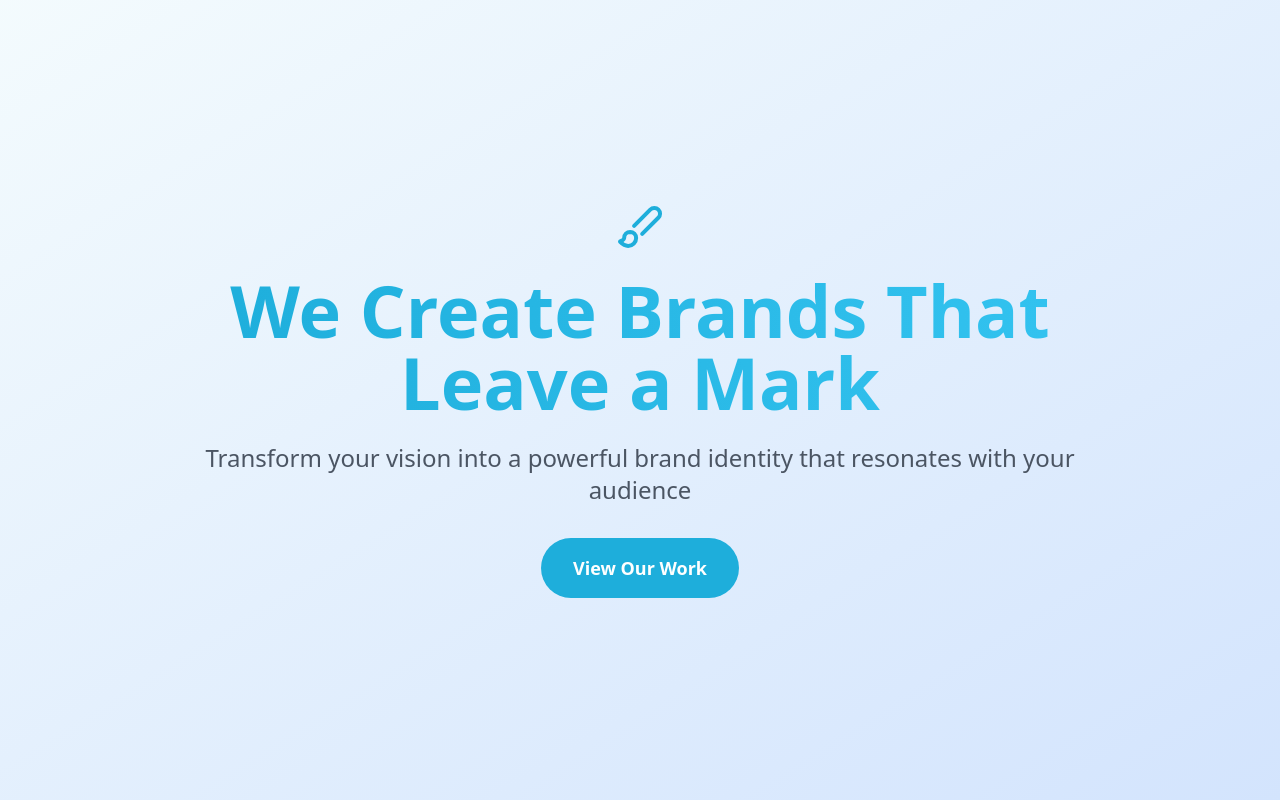
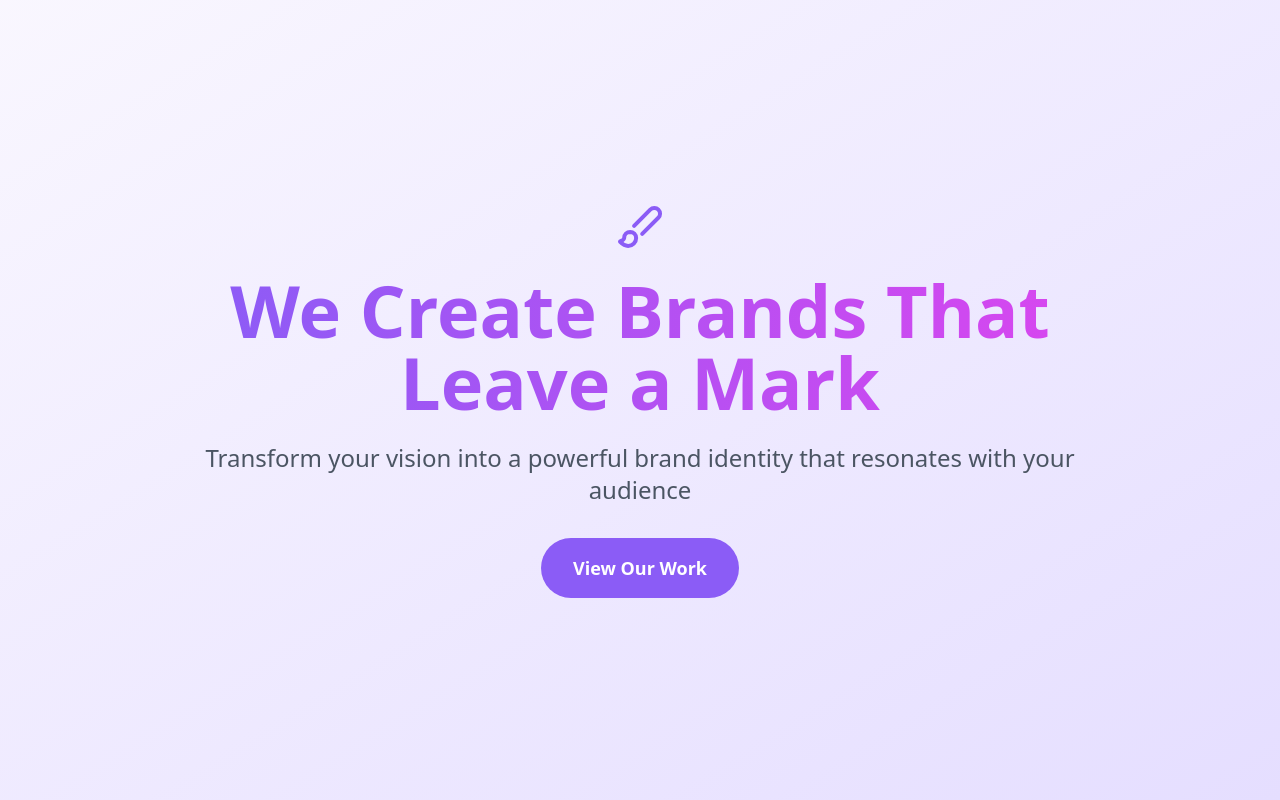
Before and after one commit to theterr0r/designery-fresco, a React (Vite) app: page / in a window 1280 px wide. Shown: the top 800 px of the page. Built offline with nearby package versions, Linux system fonts and the light colour scheme.

Commit message:
Reverted to edit 0bb756b4-3215-400f-b88b-e4e41b5f2b72: "Create portfolio website for agency
Implement a portfolio website for a design agency focusing on branding and rebranding. The site will feature a visually appealing and modern interface.
[skip gpt_engineer]"

```diff
--- a/tailwind.config.ts
+++ b/tailwind.config.ts
@@ -25,15 +25,15 @@ export default {
         background: "hsl(var(--background))",
         foreground: "hsl(var(--foreground))",
         primary: {
-          DEFAULT: "#1EAEDB",
+          DEFAULT: "#8B5CF6",
           foreground: "#FFFFFF",
         },
         secondary: {
-          DEFAULT: "#D3E4FD",
+          DEFAULT: "#E5DEFF",
           foreground: "#1A1F2C",
         },
         accent: {
-          DEFAULT: "#33C3F0",
+          DEFAULT: "#D946EF",
           foreground: "#FFFFFF",
         },
         destructive: {
```
